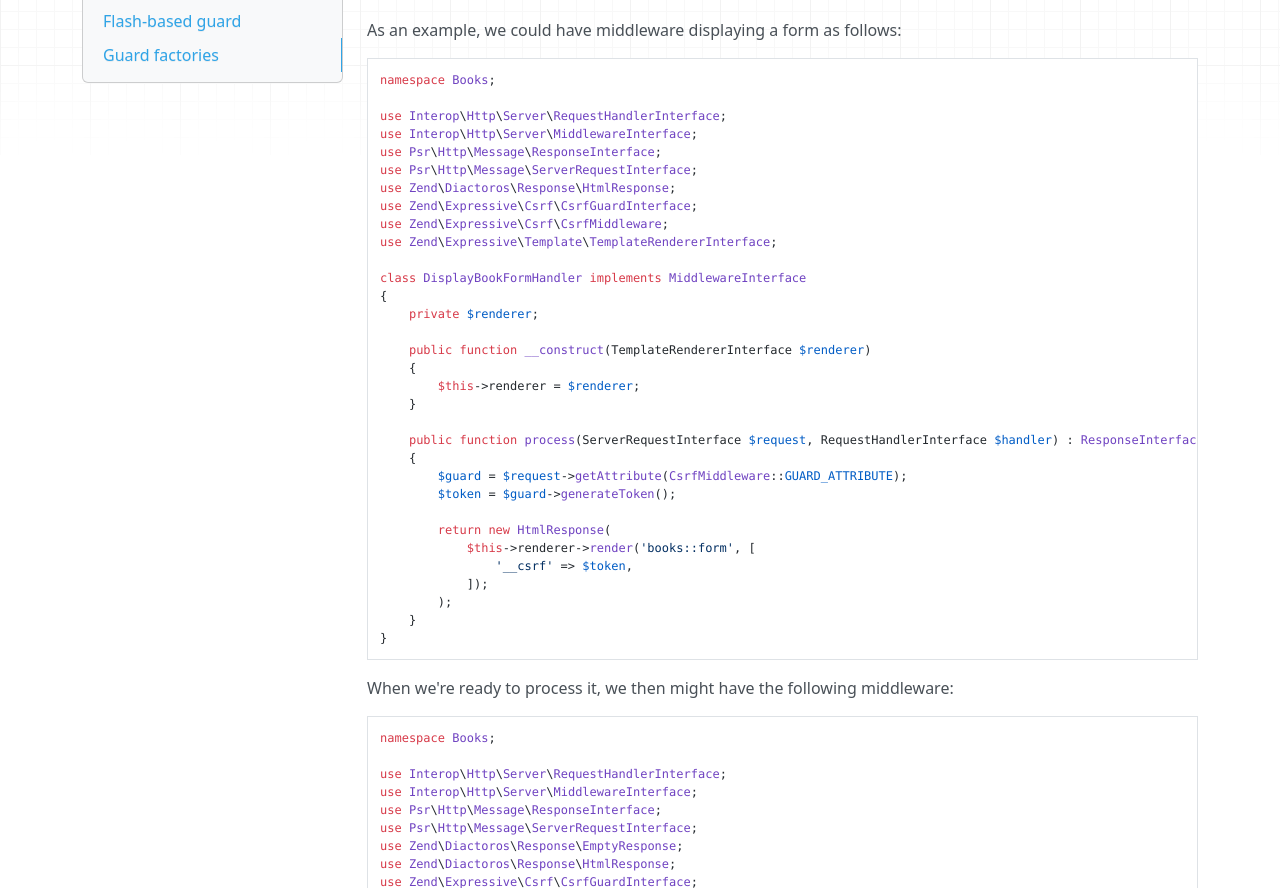
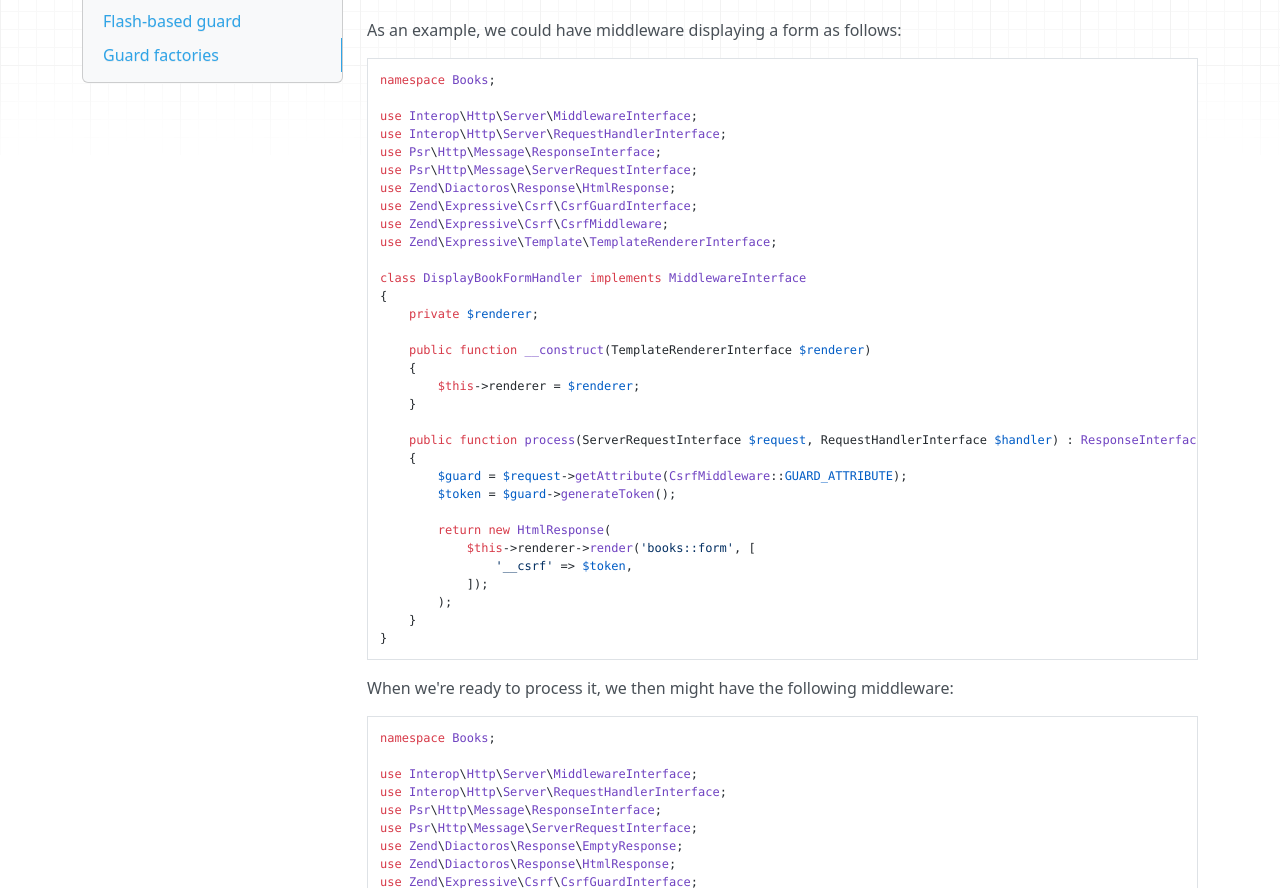
Before and after one commit to zendframework/zend-expressive-csrf, an MkDocs documentation site: the page built from docs/book/guard.md, in a window 1280 px wide and 1400 px high, scrolled down 653 px. Shown: the part 151-1039 px from the top of the window. Built offline with MkDocs 1.6.1, drawn with Linux system fonts in a browser that asks for light colours; nearby versions of some CDN libraries; old or Windows-style settings are respelled for this version of MkDocs.

Commit message:
Fixed order of use statements in docs - alphabetical

````diff
--- a/docs/book/guard.md
+++ b/docs/book/guard.md
@@ -45,8 +45,8 @@ As an example, we could have middleware displaying a form as follows:
 ```php
 namespace Books;
 
+use Interop\Http\Server\MiddlewareInterface;
 use Interop\Http\Server\RequestHandlerInterface;
-use Interop\Http\Server\MiddlewareInterface;
 use Psr\Http\Message\ResponseInterface;
 use Psr\Http\Message\ServerRequestInterface;
 use Zend\Diactoros\Response\HtmlResponse;
@@ -82,8 +82,8 @@ When we're ready to process it, we then might have the following middleware:
 ```php
 namespace Books;
 
+use Interop\Http\Server\MiddlewareInterface;
 use Interop\Http\Server\RequestHandlerInterface;
-use Interop\Http\Server\MiddlewareInterface;
 use Psr\Http\Message\ResponseInterface;
 use Psr\Http\Message\ServerRequestInterface;
 use Zend\Diactoros\Response\EmptyResponse;
````
